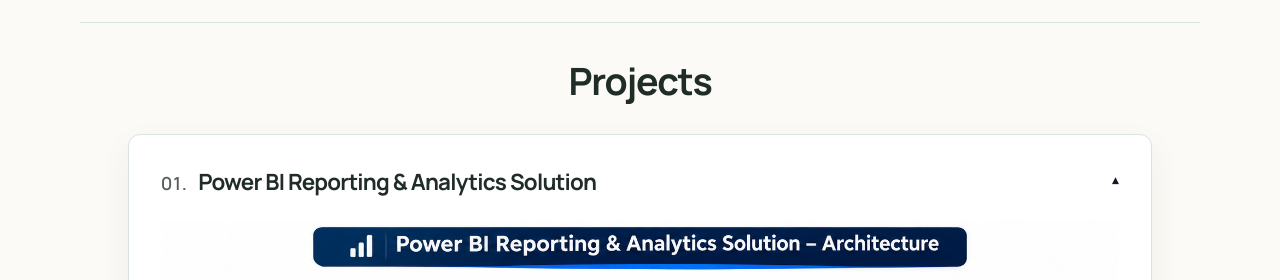
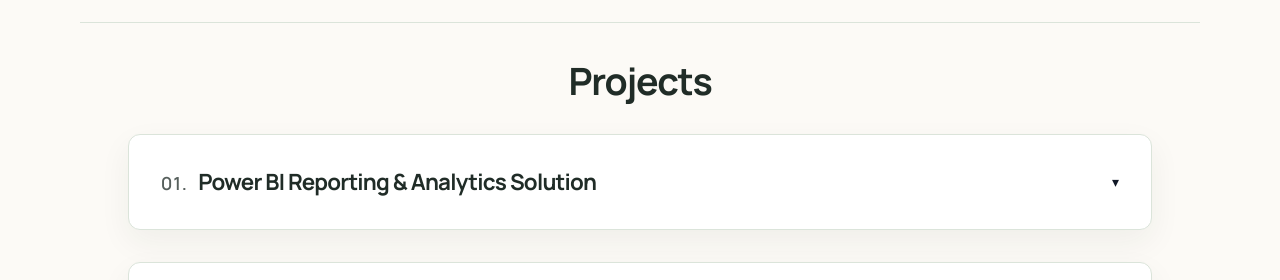
Before and after one commit to Kpds1411/KP_Portfolio, a React (Vite) app: page / in a window 1280 px wide. Shown: the part 2040-2320 px from the top of the page. Built offline with nearby package versions, Linux system fonts and the light colour scheme.

Commit message:
Start both project disclosures collapsed

```diff
--- a/src/component/projects/index.jsx
+++ b/src/component/projects/index.jsx
@@ -12,7 +12,7 @@ const Projects = ({ isDarkMode }) => {
         <h1 className={`mb-8 text-center text-4xl font-bold ${heading} ${transition.duration}`}>Projects</h1>
         <div className="mx-auto grid max-w-5xl gap-8">
           {projectsData.map((project, index) => (
-            <details key={project.title} open={index === 0} className={`group rounded-xl p-5 shadow-md sm:p-8 ${cardBackground} ${text}`}>
+            <details key={project.title} className={`group rounded-xl p-5 shadow-md sm:p-8 ${cardBackground} ${text}`}>
               <summary className="flex cursor-pointer list-none items-center justify-between gap-4 [&::-webkit-details-marker]:hidden">
                 <h2 className="flex items-baseline gap-3 text-3xl font-bold tracking-tight">
                   <span className="text-lg font-semibold tabular-nums opacity-75">{String(index + 1).padStart(2, "0")}.</span>
```
